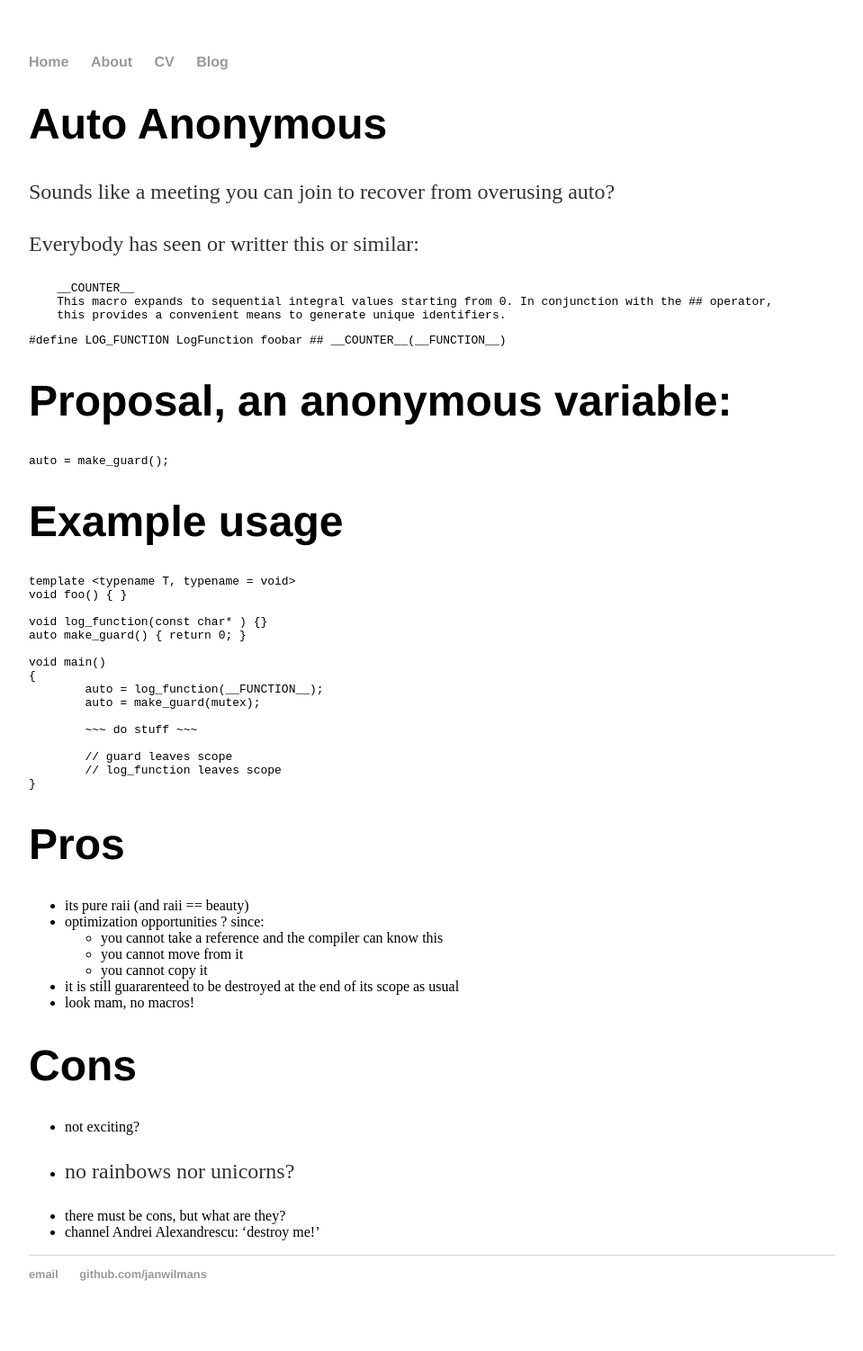
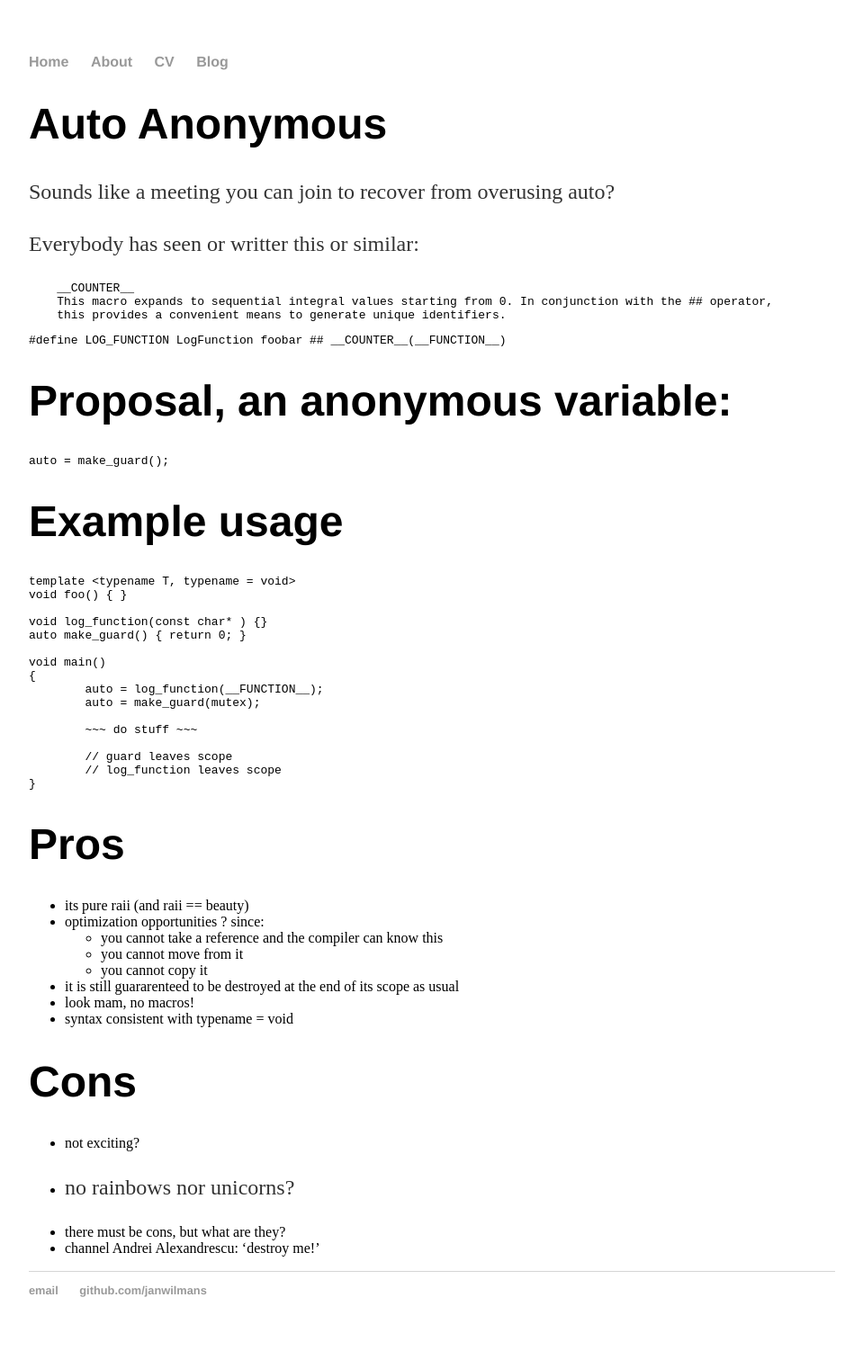
Before and after one commit to janwilmans/janwilmans.github.io, a Jekyll site: the page built from auto.md, in a window 1280 px wide. Shown: the whole page at 90% size, without its empty margins (160-1119 px from the left). Built offline with Jekyll 4.4.1, drawn with Linux system fonts in a browser that asks for light colours; our own code applies the rules of GitHub Pages for plain Markdown files.

Commit message:
Update auto.md

```diff
--- a/auto.md
+++ b/auto.md
@@ -62,6 +62,7 @@ Pros
   - you cannot copy it
 - it is still guararenteed to be destroyed at the end of its scope as usual
 - look mam, no macros!
+- syntax consistent with typename = void
 
 Cons
 ====
```
